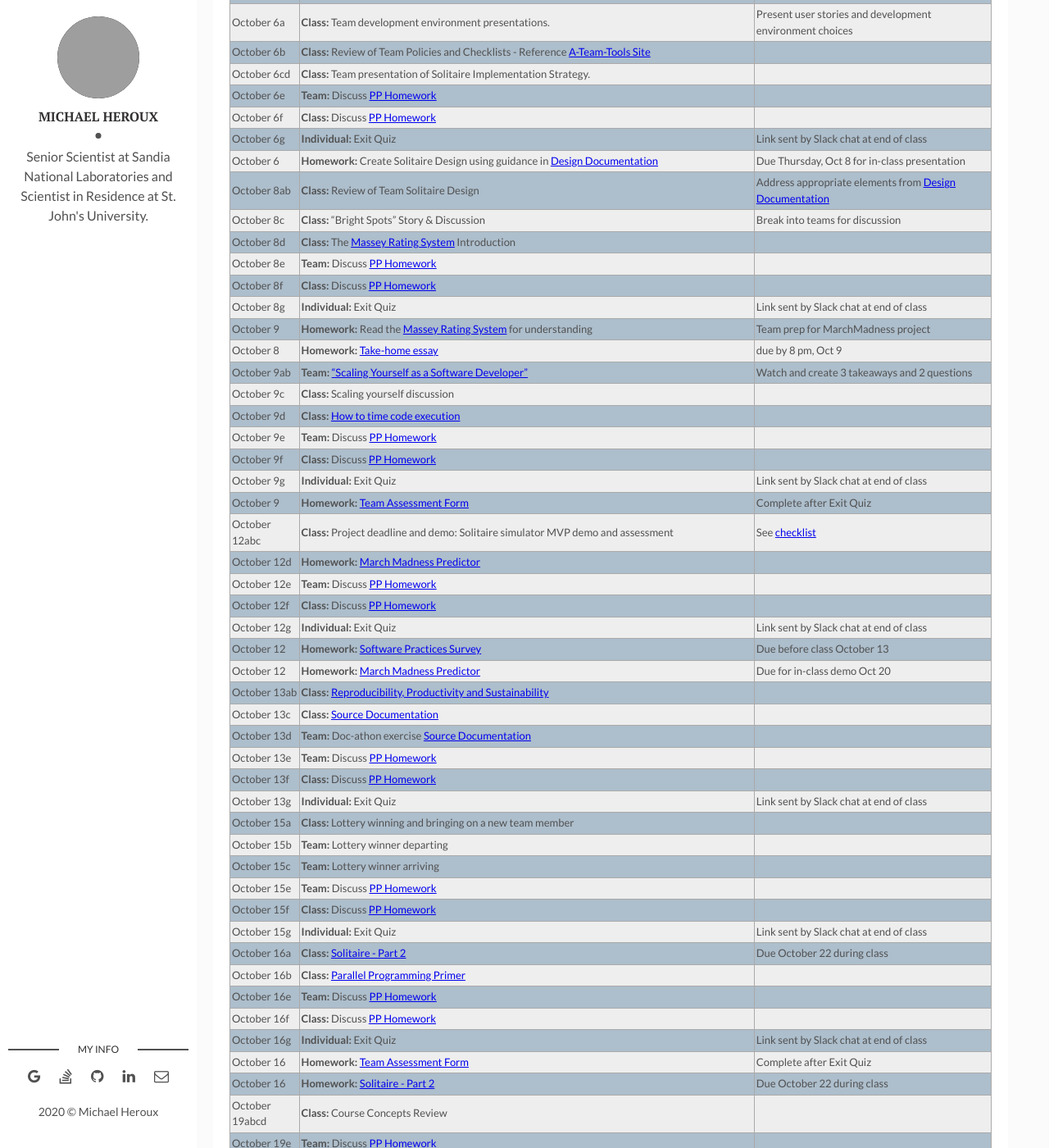
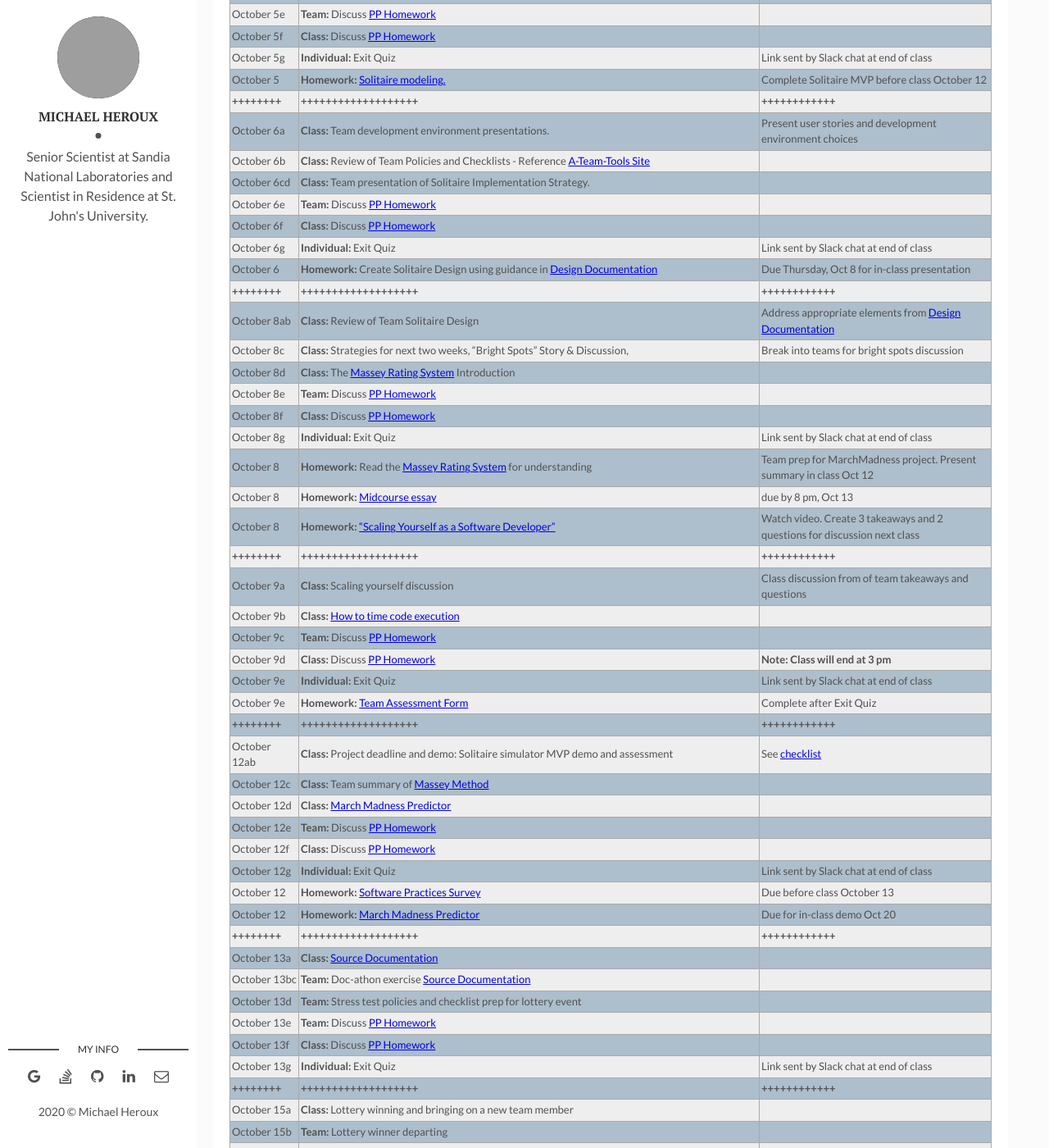
Before and after one commit to maherou/Teaching, a Jekyll site: the page built from files/CS317/2020-Fall-Class-Meeting-Schedule.md, in a window 1280 px wide and 1400 px high, scrolled down 2318 px. Shown: the whole window at 82% size. Built offline with Jekyll 4.4.1, drawn with Linux system fonts in a browser that asks for light colours; some of the changed text lies outside the part shown; grey boxes are pictures that could not be loaded.

Commit message:
Adjust schedule to match reality

```diff
--- a/files/CS317/2020-Fall-Class-Meeting-Schedule.md
+++ b/files/CS317/2020-Fall-Class-Meeting-Schedule.md
@@ -24,6 +24,7 @@ location: "Collegeville, MN, USA"
 | September 28g | **Individual:** Exit Quiz | Link sent by Slack chat at end of class |
 | September 28 | **Homework:** Read [PP Homework](../Pragmatic-Discussions)| Complete before next class |
 | September 28 | **Homework:** Approximating Pi Homework, [Instructions](../FindingPi) | Due October 1, before class |
+| **++++++++** | **+++++++++++++++++++** | **++++++++++++** |
 | September 29a | **Class:** [User Stories](../UserStories.pdf) | |
 | September 29b | **Team:** [User stories to define GitHub usage model](https://docs.google.com/document/d/1jdObI_Y5u4S-vy3SmLaIgzIGuh5ekN0pucaPpPXI5CU/edit?usp=sharing) |   |
 | September 29c | **Team:** [Set up GitHub organization](https://docs.google.com/document/d/1jdObI_Y5u4S-vy3SmLaIgzIGuh5ekN0pucaPpPXI5CU/edit?usp=sharing) |   |
@@ -32,6 +33,7 @@ location: "Collegeville, MN, USA"
 | September 29f | **Class:** Discuss [Card Deck Design](../CardDeckDesign)| Design due Friday, Oct 2 |
 | September 29g | **Individual:** Exit Quiz | Link sent by Slack chat at end of class |
 | September 29h | **Class:** [The 0<sup>th</sup> Little Pig](../../ZerothLittlePig) | |
+| **++++++++** | **+++++++++++++++++++** | **++++++++++++** |
 | October 1a | **Class:** [Agile Software Lifecycle](../AgileSoftwareLifecycle.pdf) | |
 | October 1b | **Class:** [Repository Basics](../RepoBasics) | |
 | October 1c | **Class:** [Design Documentation](../DesignDocs) | |
@@ -42,6 +44,7 @@ location: "Collegeville, MN, USA"
 | October 1g | **Individual:** Exit Quiz | Link sent by Slack chat at end of class |
 | October 1 | **Homework:** Development environments user stories and options. Create user stories to identify options for team development environments for Java or Python | Due Monday, Oct 5 |
 | October 1 | **Homework:** PlayingCards class Java implementation. | Due Monday, Oct 5 |
+| **++++++++** | **+++++++++++++++++++** | **++++++++++++** |
 | October 2a | **Class:** Card Deck Design - Team Briefings | Each team presents design, tools used |
 | October 2b | **Class:** [Agile Small Teams](../AgileSmallTeams.pdf) | |
 | October 2c | **Team:** [Create team policies](../TeamPolicyAssignment) | |
@@ -50,6 +53,7 @@ location: "Collegeville, MN, USA"
 | October 2f | **Class:** Community Policies - Team Briefings| Each team presents draft community policies|
 | October 2g | **Individual:** Exit Quiz | Link sent by Slack chat at end of class |
 | October 2 | **Homework:** [Create team policies and checklists](../TeamPolicyAssignment) | See [A-Team Tools](https://betterscientificsoftware.github.io/A-Team-Tools/) for examples and guidance. Due Tuesday, Oct 6 before class |
+| **++++++++** | **+++++++++++++++++++** | **++++++++++++** |
 | October 5a | **Team:** [Solitaire modeling](../Solitaire) | Team Play & Strategy Development |
 | October 5b | **Team:** [Solitaire modeling](../Solitaire) | Team Play & Strategy Development |
 | October 5c | **Class:** [Quality Assessment Checklist](../QualityAssessmentChecklist) | Use this to guide team project efforts |
@@ -58,6 +62,7 @@ location: "Collegeville, MN, USA"
 | October 5f | **Class:** Discuss [PP Homework](../Pragmatic-Discussions)| |
 | October 5g | **Individual:** Exit Quiz | Link sent by Slack chat at end of class |
 | October 5 | **Homework:** [Solitaire modeling.](../Solitaire) | Complete Solitaire MVP before class October 12 |
+| **++++++++** | **+++++++++++++++++++** | **++++++++++++** |
 | October 6a | **Class:** Team development environment presentations. | Present user stories and development environment choices |
 | October 6b | **Class:** Review of Team Policies and Checklists - Reference [A-Team-Tools Site](https://betterscientificsoftware.github.io/A-Team-Tools/) | |
 | October 6cd | **Class:** Team presentation of Solitaire Implementation Strategy.| |
@@ -65,40 +70,47 @@ location: "Collegeville, MN, USA"
 | October 6f | **Class:** Discuss [PP Homework](../Pragmatic-Discussions)| |
 | October 6g | **Individual:** Exit Quiz | Link sent by Slack chat at end of class |
 | October 6 | **Homework:** Create Solitaire Design using guidance in [Design Documentation](../DesignDocs) | Due Thursday, Oct 8 for in-class presentation |
+| **++++++++** | **+++++++++++++++++++** | **++++++++++++** |
 | October 8ab | **Class:** Review of Team Solitaire Design | Address appropriate elements from [Design Documentation](../DesignDocs) |
-| October 8c | **Class:** "Bright Spots" Story & Discussion | Break into teams for discussion |
+| October 8c | **Class:** Strategies for next two weeks, "Bright Spots" Story & Discussion,  | Break into teams for bright spots discussion |
 | October 8d | **Class:** The [Massey Rating System](../masseyMethod.pdf) Introduction | |
 | October 8e | **Team:** Discuss [PP Homework](../Pragmatic-Discussions)| |
 | October 8f | **Class:** Discuss [PP Homework](../Pragmatic-Discussions)| |
 | October 8g | **Individual:** Exit Quiz | Link sent by Slack chat at end of class |
-| October 9 | **Homework:** Read the [Massey Rating System](../masseyMethod.pdf) for understanding | Team prep for MarchMadness project |
-| October 8 | **Homework:** [Take-home essay](https://forms.gle/MXtyKe5mfwT4Fteq6) | due by 8 pm, Oct 9 |
-| October 9ab| **Team:** ["Scaling Yourself as a Software Developer"](http://blog.martinig.ch/videos/scaling-yourself-as-a-software-developer/) | Watch and create 3 takeaways and 2 questions |
-| October 9c | **Class:** Scaling yourself discussion| |
-| October 9d | **Class:** [How to time code execution](../TimingCode)| |
-| October 9e | **Team:** Discuss [PP Homework](../Pragmatic-Discussions)| |
-| October 9f | **Class:** Discuss [PP Homework](../Pragmatic-Discussions)| |
-| October 9g | **Individual:** Exit Quiz | Link sent by Slack chat at end of class |
-| October 9 | **Homework:** [Team Assessment Form](https://forms.gle/z8PEJrZpkykEqVzZA) | Complete after Exit Quiz |
-| October 12abc | **Class:** Project deadline and demo: Solitaire simulator MVP demo and assessment | See [checklist](../QualityAssessmentChecklist) |
-| October 12d | **Homework:** [March Madness Predictor](../MarchMadness) | |
+| October 8 | **Homework:** Read the [Massey Rating System](../masseyMethod.pdf) for understanding | Team prep for MarchMadness project.  Present summary in class Oct 12 |
+| October 8 | **Homework:** [Midcourse essay](https://forms.gle/MXtyKe5mfwT4Fteq6) | due by 8 pm, Oct 13 |
+| October 8 | **Homework:** ["Scaling Yourself as a Software Developer"](http://blog.martinig.ch/videos/scaling-yourself-as-a-software-developer/) | Watch video. Create 3 takeaways and 2 questions for discussion next class |
+| **++++++++** | **+++++++++++++++++++** | **++++++++++++** |
+| October 9a | **Class:** Scaling yourself discussion| Class discussion from of team takeaways and questions |
+| October 9b | **Class:** [How to time code execution](../TimingCode)| |
+| October 9c | **Team:** Discuss [PP Homework](../Pragmatic-Discussions)| |
+| October 9d | **Class:** Discuss [PP Homework](../Pragmatic-Discussions)| **Note: Class will end at 3 pm** |
+| October 9e | **Individual:** Exit Quiz | Link sent by Slack chat at end of class |
+| October 9e| **Homework:** [Team Assessment Form](https://forms.gle/z8PEJrZpkykEqVzZA) | Complete after Exit Quiz |
+| **++++++++** | **+++++++++++++++++++** | **++++++++++++** |
+| October 12ab | **Class:** Project deadline and demo: Solitaire simulator MVP demo and assessment | See [checklist](../QualityAssessmentChecklist) |
+| October 12c | **Class:** Team summary of [Massey Method](../masseyMethod.pdf) | |
+| October 12d | **Class:** [March Madness Predictor](../MarchMadness) | |
 | October 12e | **Team:** Discuss [PP Homework](../Pragmatic-Discussions)| |
 | October 12f | **Class:** Discuss [PP Homework](../Pragmatic-Discussions)| |
 | October 12g | **Individual:** Exit Quiz | Link sent by Slack chat at end of class |
 | October 12 | **Homework:** [Software Practices Survey](https://forms.gle/RjpGcrR5PnyfCYMM6) | Due before class October 13 |
 | October 12 | **Homework:** [March Madness Predictor](../MarchMadness) | Due for in-class demo Oct 20|
-| October 13ab| **Class:** [Reproducibility, Productivity and Sustainability](../ReproducibilityProductivitySustainability.pdf)  | |
-| October 13c | **Class:** [Source Documentation](../SourceDocumentation)  | |
-| October 13d | **Team:** Doc-athon exercise [Source Documentation](../SourceDocumentation)  | |
+| **++++++++** | **+++++++++++++++++++** | **++++++++++++** |
+| October 13a | **Class:** [Source Documentation](../SourceDocumentation)  | |
+| October 13bc | **Team:** Doc-athon exercise [Source Documentation](../SourceDocumentation)  | |
+| October 13d | **Team:** Stress test policies and checklist prep for lottery event  | |
 | October 13e | **Team:** Discuss [PP Homework](../Pragmatic-Discussions)| |
 | October 13f | **Class:** Discuss [PP Homework](../Pragmatic-Discussions)| |
 | October 13g | **Individual:** Exit Quiz | Link sent by Slack chat at end of class |
+| **++++++++** | **+++++++++++++++++++** | **++++++++++++** |
 | October 15a | **Class:** Lottery winning and bringing on a new team member| |
 | October 15b | **Team:** Lottery winner departing| |
 | October 15c | **Team:** Lottery winner arriving| |
 | October 15e | **Team:** Discuss [PP Homework](../Pragmatic-Discussions)| |
 | October 15f | **Class:** Discuss [PP Homework](../Pragmatic-Discussions)| |
 | October 15g | **Individual:** Exit Quiz | Link sent by Slack chat at end of class |
+| **++++++++** | **+++++++++++++++++++** | **++++++++++++** |
 | October 16a | **Class:** [Solitaire - Part 2](../Solitaire2)  | Due October 22 during class |
 | October 16b | **Class:** [Parallel Programming Primer](../OpenMP) |  |
 | October 16e | **Team:** Discuss [PP Homework](../Pragmatic-Discussions)| |
```
Also changed, not shown: other parts of files/CS317/2020-Fall-Class-Meeting-Schedule.md (+5 -3 lines).
